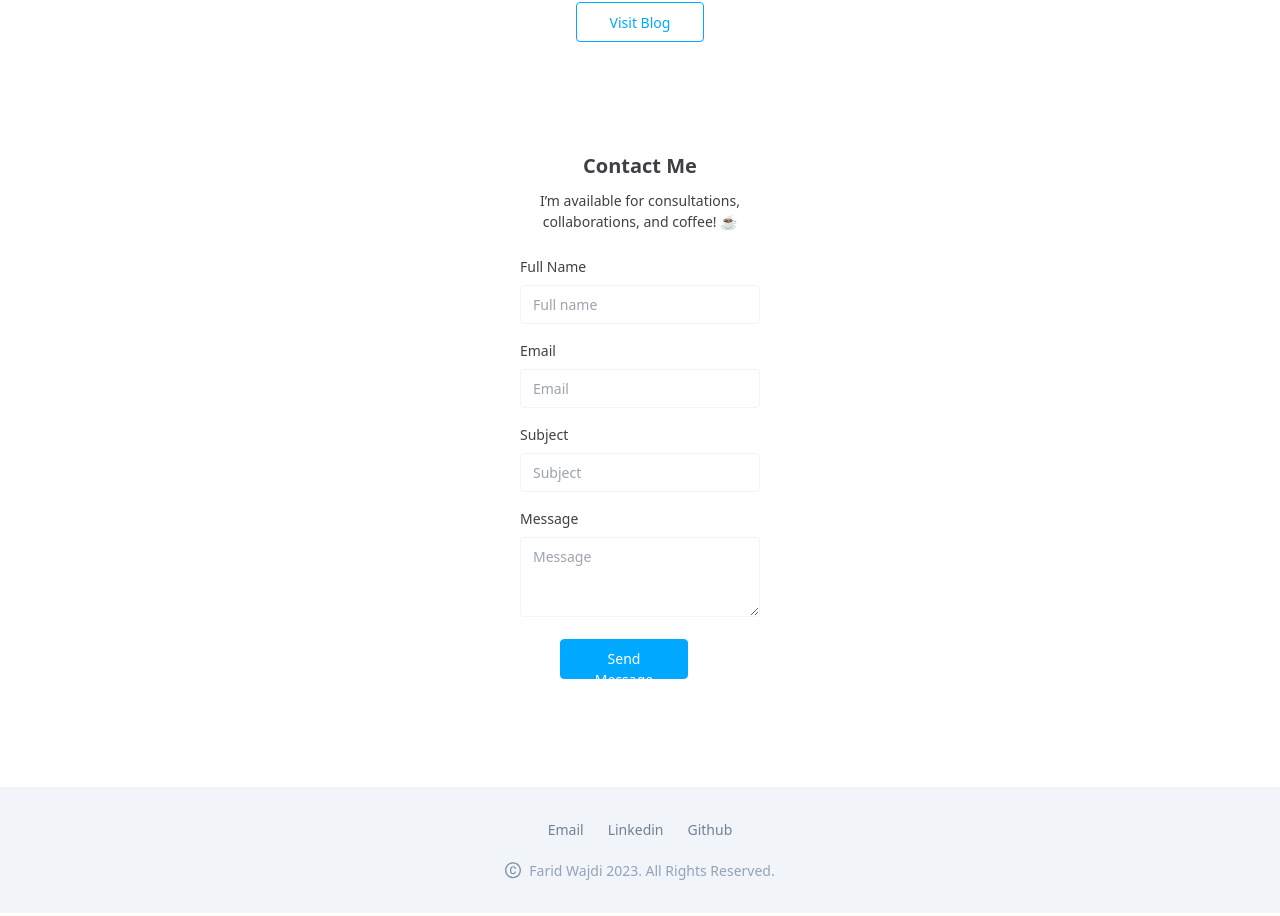
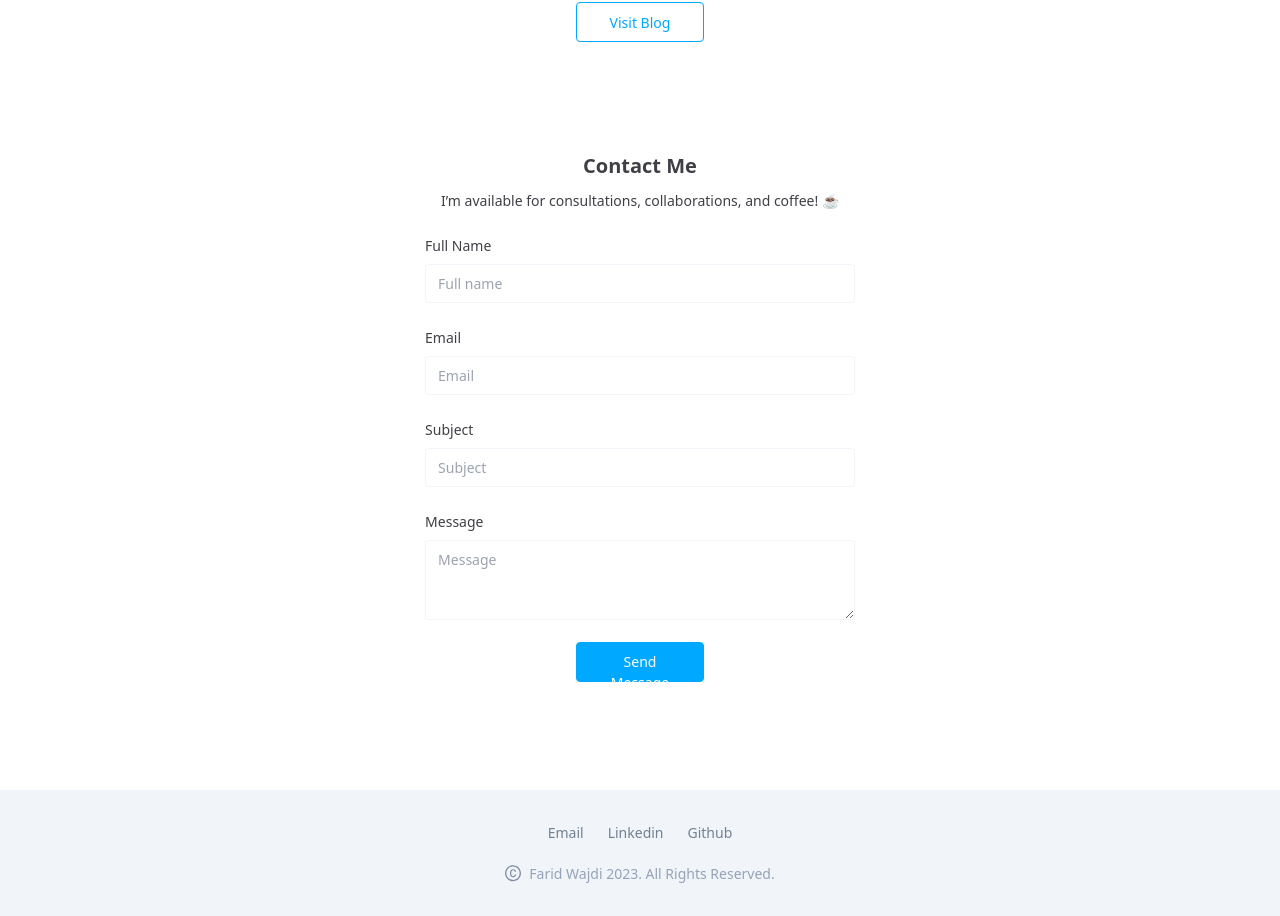
Before and after one commit to wajdifarid/personal-website, a React (Create React App) app: page / in a window 1280 px wide. Shown: the part 2194-3110 px from the top of the page. Built offline with nearby package versions, Linux system fonts and the light colour scheme; no server answers.

Commit message:
Update contact form on desktop

```diff
--- a/src/components/ContactForm.js
+++ b/src/components/ContactForm.js
@@ -29,43 +29,38 @@ export default function ContactForm() {
     }
 
     return (
-        <div className="flex flex-col my-12">
+        <div className="flex flex-col items-center my-12">
             <div className="mx-auto flex-col justify-start items-center gap-1 inline-flex my-2">
                 <div className="text-zinc-700 text-[20px] font-bold leading-loose">Contact Me</div>
-                <div className="w-60 text-center text-zinc-700 text-[14px] font-normal leading-normal">I’m available for consultations, collaborations, and coffee! ☕</div>
+                <div className="px-10 text-center text-zinc-700 text-[14px] font-normal leading-normal">I’m available for consultations, collaborations, and coffee! ☕</div>
             </div>
-            <div className="left-[40px]  flex-col justify-start items-center gap-4 inline-flex my-2">
-                {isFormSubmitting === 'success' && (
-                    <div>Form submitted successfully!</div>
-                )}
-
-                <form onSubmit={handleSubmit}>
-                    <div className="my-2">
+            <div className="flex flex-col justify-start items-center gap-4 my-2 w-full">
+                <form onSubmit={handleSubmit} className="w-full px-6 flex flex-col items-center">
+                    <div className="my-2 w-full">
                         <div className="text-left text-zinc-700 text-[14px] font-normal leading-normal">Full Name</div>
-                        <input className="my-2 w-60 px-3 py-2 bg-white rounded border border-slate-100 justify-start items-center gap-2.5 inline-flextext-center text-[14px] font-normal leading-normal focus:outline-sky-500" placeholder="Full name" name="name" required />
+                        <input className="my-2 w-full px-3 py-2 bg-white rounded border border-slate-100 gap-2.5 text-left text-[14px] font-normal leading-normal focus:outline-sky-500" placeholder="Full name" name="name" required />
                     </div>
-                    <div className="my-2">
+                    <div className="my-2 w-full">
                         <div className="text-left text-zinc-700 text-[14px] font-normal leading-normal">Email</div>
-                        <input className="my-2 w-60 px-3 py-2 bg-white rounded border border-slate-100 justify-start items-center gap-2.5 inline-flextext-center text-[14px] font-normal leading-normal focus:outline-sky-500" placeholder="Email" type="email" name="email" required />
+                        <input className="my-2 w-full px-3 py-2 bg-white rounded border border-slate-100 gap-2.5 text-left text-[14px] font-normal leading-normal focus:outline-sky-500" placeholder="Email" type="email" name="email" required />
                     </div>
-                    <div className="my-2">
+                    <div className="my-2 w-full">
                         <div className="text-left text-zinc-700 text-[14px] font-normal leading-normal">Subject</div>
-                        <input className="my-2 w-60 px-3 py-2 bg-white rounded border border-slate-100 justify-start items-center gap-2.5 inline-flextext-center text-[14px] font-normal leading-normal focus:outline-sky-500" placeholder="Subject" name="subject" required />
+                        <input className="my-2 w-full px-3 py-2 bg-white rounded border border-slate-100 gap-2.5 text-left text-[14px] font-normal leading-normal focus:outline-sky-500" placeholder="Subject" name="subject" required />
                     </div>
-                    <div className="my-2">
+                    <div className="my-2 w-full">
                         <div className="text-left text-zinc-700 text-[14px] font-normal leading-normal">Message</div>
-                        <textarea className="my-2 w-60 h-20 px-3 py-2 bg-white rounded border border-slate-100 justify-start items-start gap-2.5 inline-flex text-left text-[14px] font-normal leading-normal focus:outline-sky-500" placeholder="Message" name="message"
+                        <textarea className="my-2 w-full h-20 px-3 py-2 bg-white rounded border border-slate-100 gap-2.5 text-left text-[14px] font-normal leading-normal focus:outline-sky-500" placeholder="Message" name="message"
                             rows="5" cols="33" required>
                         </textarea>
                     </div>
-                    <div className="mx-auto px-10">
-
-                        {isFormSubmitting ? (<PrimaryButton content={<div className="flex items-center justify-center animate-pulse">
+                    <div>
+                        {isFormSubmitting ? (<PrimaryButton content={
+                        <div className="flex items-center justify-center animate-pulse">
                             <div className="w-3 h-3 m-1 bg-slate-100 opacity-25 rounded-full"></div>
                             <div className="w-3 h-3 m-1 bg-slate-100 opacity-25 rounded-full"></div>
                             <div className="w-3 h-3 m-1 bg-slate-100 opacity-25 rounded-full"></div>
                         </div>} />) : (<button type="submit"><PrimaryButton content="Send Message" /></button>)}
-
                         {showSnackbar && (<SnackBar />)}
                     </div>
                 </form>
--- a/src/components/SnackBar.js
+++ b/src/components/SnackBar.js
@@ -1,6 +1,6 @@
 export default function SnackBar({ children }) {
     return (
-        <div className="fixed top-1 h-8 p-2 bg-zinc-700 rounded justify-between items-center">
+        <div className="fixed top-1 h-8 p-2 bg-zinc-700 rounded justify-between items-center z-50">
             <div className="justify-start items-center gap-2 flex">
                 <img className="w-4 h-4 relative" src="/assets/success-snackbar-icon.svg" alt="success"/>
                 <div className="text-white text-[12px] font-normal leading-none">Send message success!</div>
```
